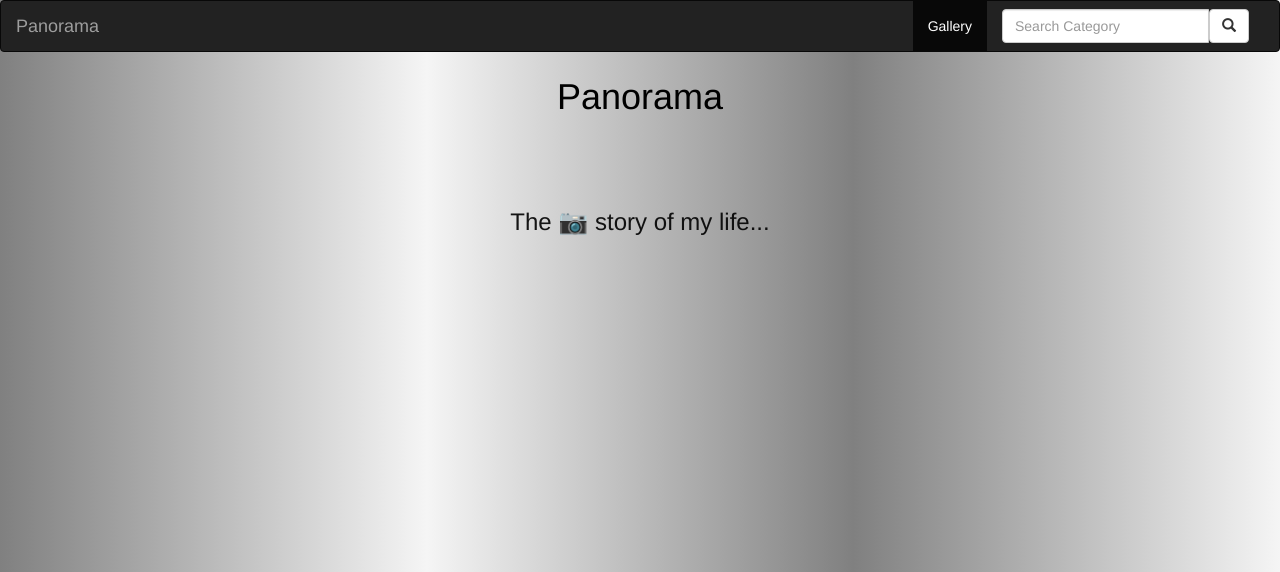
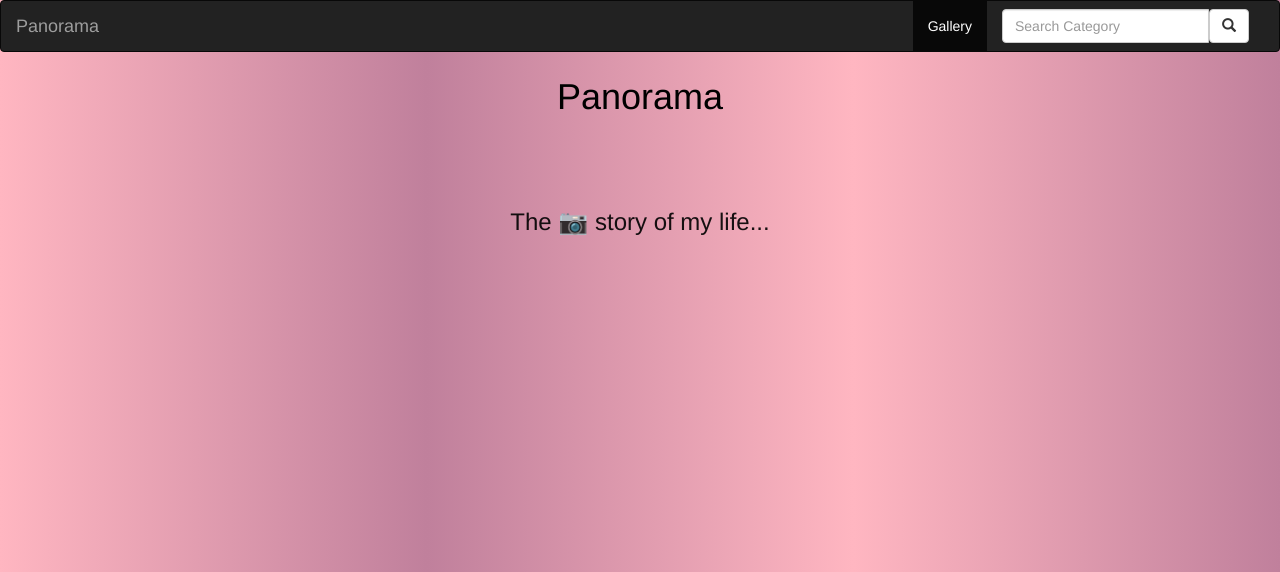
Before and after one commit to macymuhia/Photogenic, a Django app: page / in a window 1280 px wide. Shown: the top 572 px of the page. Run offline with Django 3.2, Linux system fonts and the light colour scheme; some libraries are stand-ins or nearby versions.

Commit message:
Add cute photos to make a lovely screenshot

```diff
--- a/static/css/styles.css
+++ b/static/css/styles.css
@@ -8,7 +8,7 @@ h1 {
 }
 
 body {
-    background-image: linear-gradient(to right, grey, whitesmoke, grey, whitesmoke);
+    background-image: linear-gradient(to right, #ffb6c1, #c0809c, #ffb6c1, #c0809c);
 }
 
 .card {
```
Also changed, not shown: media/gallery/category/11.png (added), media/gallery/category/21.png (added), media/gallery/category/Vacation-summer-holiday-wallpapers-HD.jpg (added), media/gallery/category/child-girl-person-mother-wallpaper.jpg (added), static/media/gallery/screenshot.png (added).
